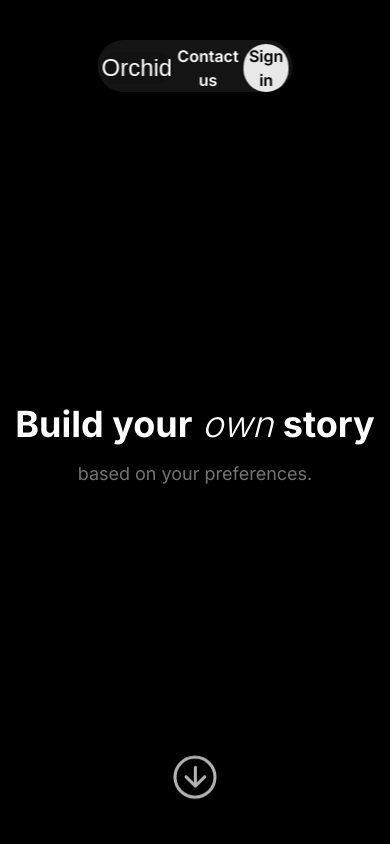
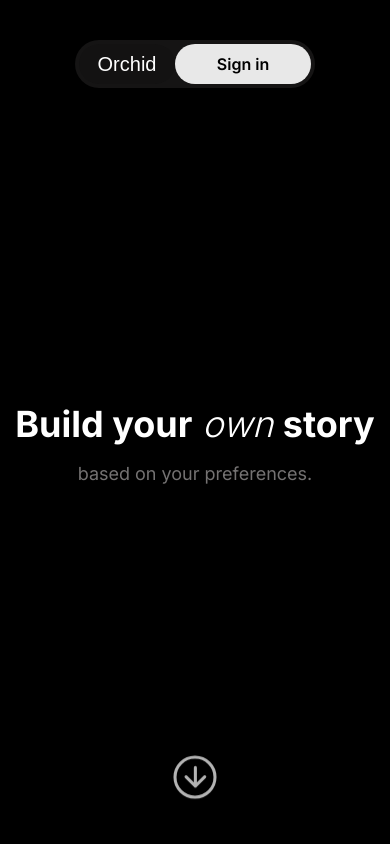
Before and after one commit to Romazyng/Orchid, a Next.js app: page / in a window 390 px wide. Shown: the top 844 px of the page. Built offline with nearby package versions, Linux system fonts and the light colour scheme; a web font is replaced by a local one.

Commit message:
navbar changed

```diff
--- a/app/ui/Navbar.tsx
+++ b/app/ui/Navbar.tsx
@@ -18,25 +18,23 @@ const scrollToSection = () => {
 
 export default function Navbar() {
     return (
-        <nav className="fixed top-10 left-1/2 transform -translate-x-1/2 lg:w-[25rem] lg:h-[3.5rem] bg-[#181717]/90 text-white rounded-[36px] z-10 backdrop-blur-sm">
+        <nav className="fixed top-10 left-1/2 transform -translate-x-1/2 md:w-[24rem] sm:w-[25rem] h-[3rem] sm:h-[3.5rem] bg-[#181717]/90 text-white rounded-[36px] z-10 backdrop-blur-sm">
             <div className="container mx-auto flex justify-between items-center">
-              <div className="bg-[#0b0b0b]/20 rounded-[36px] lg:w-[6.9rem] lg:h-[3rem] ml-1 mt-1 flex items-center justify-center">
-                <Link href="/" className={`${marcellus.className} antialiased text-2xl`}>
+              <div className="bg-[#0b0b0b]/20 rounded-[36px] w-[6rem] sm:w-[6.9rem] h-[2.5rem] sm:h-[3rem] ml-1 mt-1 flex items-center justify-center">
+                <Link href="/" className={`${marcellus.className} antialiased text-xl sm:text-2xl`}>
                   Orchid
                 </Link>
               </div>
-              <ul className=" flex items-center">
-                <li className="rounded-[36px] lg:w-[6.9rem] lg:h-[3rem] mt-1 flex items-center justify-center text-white cursor-pointer hover:bg-[#313131] duration-500 font-semibold">
+                <div className="rounded-[36px] w-[6.9rem] h-[3rem] mt-1 items-center justify-center text-white cursor-pointer hover:bg-[#313131] duration-500 font-semibold hidden sm:flex">
                   <a onClick={scrollToSection} className="text-center cursor-pointer">
                     Contact us
                   </a>
-                </li>
-                <li className="bg-[#ffffff]/90 rounded-[36px] lg:w-[10.5rem] lg:h-[3rem] mt-1 mr-1 flex items-center justify-center text-black font-semibold">
+                </div>
+                <div className="bg-[#ffffff]/90 rounded-[36px] w-[8.5rem] sm:w-[10.5rem] h-[2.5rem] sm:h-[3rem] mt-1 mr-1 flex items-center justify-center text-black font-semibold cursor-pointer">
                   <Link href="/login" className="text-center">
                     Sign in
                   </Link>
-                </li>
-              </ul>
+                </div>
             </div>
           </nav>
       );
```
